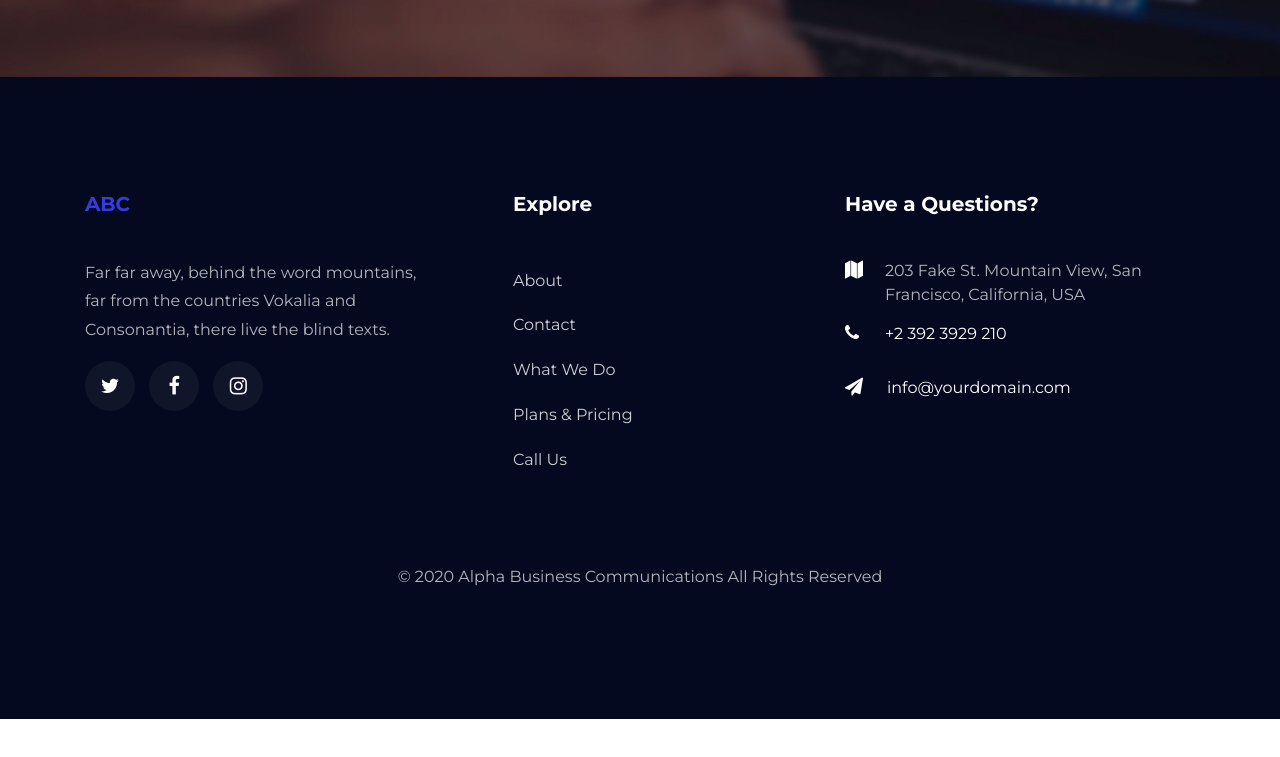
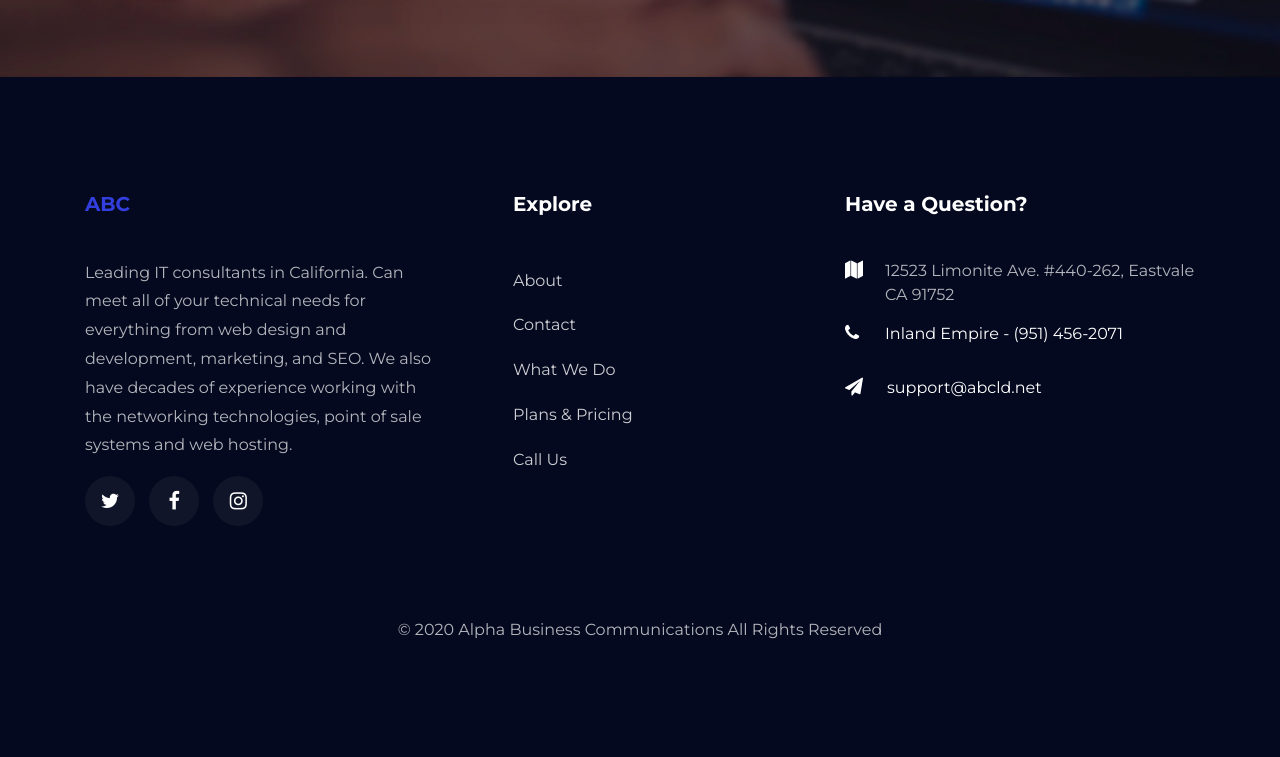
Before and after one commit to therockitpad/abcld-website, a website: page itsolution/webservices.html in a window 1280 px wide. Shown: the part 3316-4073 px from the top of the page. Before the commit the page ends 4035 px from the top, so only its background shows below. Drawn offline with Linux system fonts and the light colour scheme; some packages are replaced by stand-ins of ours; no server answers; files whose address does not match are found by name.

Commit message:
footer text

```diff
--- a/itsolution/webservices.html
+++ b/itsolution/webservices.html
@@ -268,8 +268,11 @@
 				<div class="col-md">
 					<div class="ftco-footer-widget mb-4">
 						<h2 class="ftco-footer-logo">ABC</h2>
-						<p>Far far away, behind the word mountains, far from the countries Vokalia and Consonantia,
-							there live the blind texts.</p>
+						<p>Leading IT consultants in California. Can meet all
+							of your technical needs for everything from web design
+							and development, marketing, and SEO. We also have decades
+							of experience working with the networking technologies,
+							point of sale systems and web hosting.</p>
 						<ul class="ftco-footer-social list-unstyled mt-2">
 							<li class="ftco-animate"><a href="#"><span class="fa fa-twitter"></span></a></li>
 							<li class="ftco-animate"><a href="#"><span class="fa fa-facebook"></span></a></li>
@@ -292,15 +295,14 @@
 
 				<div class="col-md">
 					<div class="ftco-footer-widget mb-4">
-						<h2 class="ftco-heading-2">Have a Questions?</h2>
+						<h2 class="ftco-heading-2">Have a Question?</h2>
 						<div class="block-23 mb-3">
 							<ul>
-								<li><span class="icon fa fa-map marker"></span><span class="text">203 Fake St. Mountain
-										View, San Francisco, California, USA</span></li>
-								<li><a href="#"><span class="icon fa fa-phone"></span><span class="text">+2 392 3929
-											210</span></a></li>
+								<li><span class="icon fa fa-map marker"></span><span class="text">12523 Limonite Ave. #440-262, Eastvale CA 91752</span></li>
+								<li><a href="#"><span class="icon fa fa-phone"></span><span class="text">	Inland Empire - (951) 456-2071
+								</span></a></li>
 								<li><a href="#"><span class="icon fa fa-paper-plane pr-4"></span><span
-											class="text">info@yourdomain.com</span></a></li>
+											class="text">support@abcld.net</span></a></li>
 							</ul>
 						</div>
 					</div>
```
Also changed, not shown: itsolution/ManageIt.html (+7 -8 lines), itsolution/merchacc.html (+14 -12 lines).
